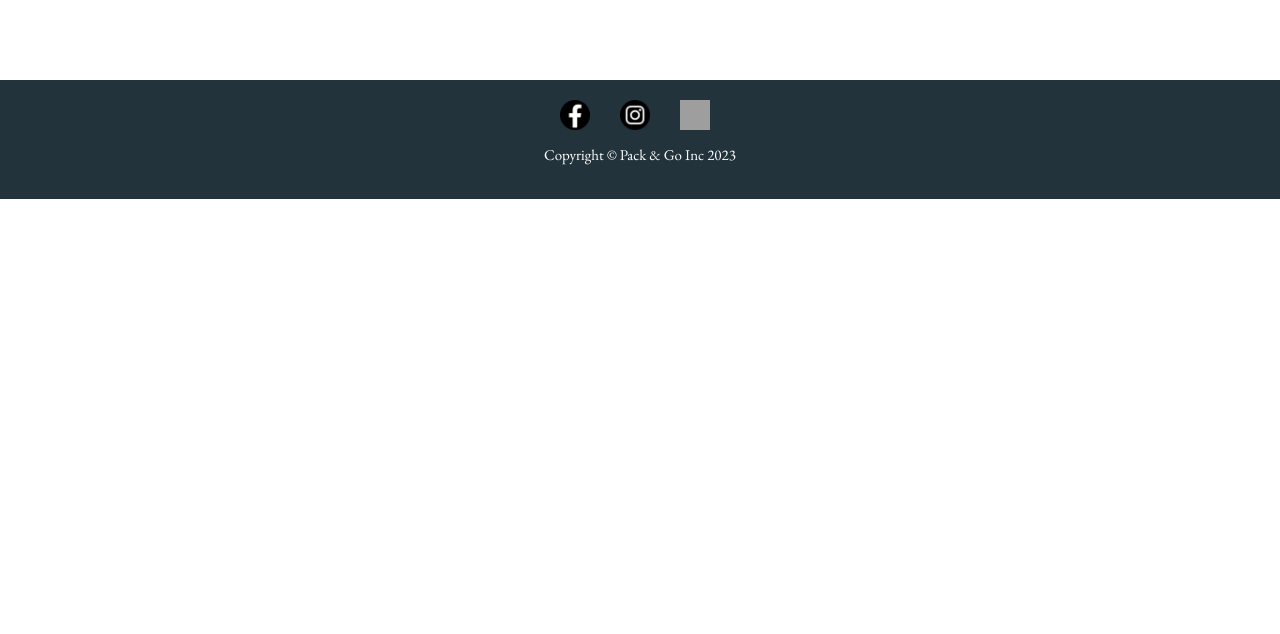
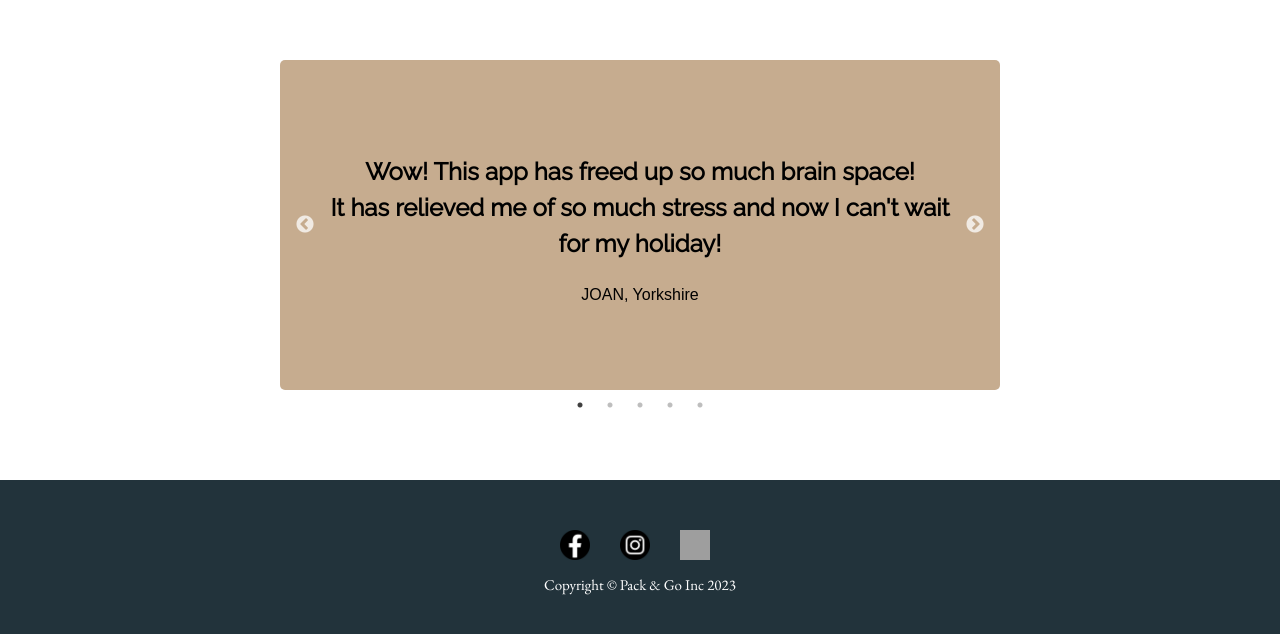
Before and after one commit to movi1/TravelBucketList, a React (Create React App) app: page / in a window 1280 px wide. Shown: the part 620-1254 px from the top of the page. Before the commit the page ends 819 px from the top, so only its background shows below. Built offline with nearby package versions, Linux system fonts and the light colour scheme; grey boxes are pictures that could not be loaded; a web font is replaced by a local one.

Commit message:
Added Testimonials Carousel Component to homepage

```diff
--- a/package.json
+++ b/package.json
@@ -12,8 +12,10 @@
     "react-map-gl": "^7.1.6",
     "react-router-dom": "^6.20.0",
     "react-scripts": "^5.0.1",
+    "react-slick": "^0.29.0",
     "react-social-icons": "^6.7.0",
     "react-test-renderer": "^18.2.0",
+    "slick-carousel": "^1.8.1",
     "web-vitals": "^2.1.4"
   },
   "scripts": {
--- a/src/App.js
+++ b/src/App.js
@@ -1,6 +1,7 @@
 import React from 'react';
 import { Routes, Route } from 'react-router-dom';
 import { Header } from './components/header/header';
+import TestimonialsCarousel from './components/testimonials/testimonials';
 import { AboutUs } from './components/about-us/about-us';
 import { Footer } from './components/footer/footer';
 import { MapSearch } from './components/map/MapSearch';
@@ -17,7 +18,13 @@ function App() {
 
       {/* UNCOMMENT THE ROUTES BELOW AS WE START BUILDING EACH PAGE */}
       <Routes>
-        <Route path="/" element={<Home />} />
+        <Route path="/" element={
+          <>
+            <Home />
+            <TestimonialsCarousel />
+          </>
+          }
+        />
         <Route path="/about" element={<AboutUs />} />
         <Route path="/pack-your-list" />
         <Route path="/bucket-list" element={<BucketList />} />
--- a/src/components/footer/footer.css
+++ b/src/components/footer/footer.css
@@ -2,10 +2,11 @@
 
 .footer {
   background-color: #22333b;
-  padding: 20px;
+  padding: 30px;
+  padding-top: 50px;
   text-align: center;
   color: #fff;
-  margin-top: 20px; /* Add margin at the top to create space */
+  margin-top: 90px; /* Add margin at the top to create space */
 }
 
 .footer-icons {
--- /dev/null
+++ b/src/components/testimonials/testimonials.css
@@ -0,0 +1,23 @@
+/* testimonials.css */
+
+h3 {
+    font-family: "Raleway", sans-serif;
+    font-size: 1.5rem;
+    line-height: 1.5;
+}
+
+
+.testimonials-container {
+    background-color: #c6ac8f;
+    padding: 0px 40px;
+    width: 50%;
+    margin: 0 auto;
+    text-align: center;
+    border-radius: 5px;
+    margin-bottom: 50px;
+  }
+
+.testimonial-slide {
+    padding: 70px 0;
+    text-align: center;
+}
--- /dev/null
+++ b/src/components/testimonials/testimonials.js
@@ -0,0 +1,43 @@
+import React from 'react';
+import Slider from 'react-slick';
+import "slick-carousel/slick/slick.css";
+import "slick-carousel/slick/slick-theme.css";
+import './testimonials.css';
+
+function TestimonialsCarousel() {
+  var settings = {
+    dots: true,
+    infinite: true,
+    speed: 500,
+    slidesToShow: 1,
+    slidesToScroll: 1
+  };
+  return (
+    <div className="testimonials-container">
+      <Slider {...settings} className='testimonials-carousel'>
+        <div className='testimonial-slide'>
+          <h3>Wow! This app has freed up so much brain space! <br></br>It has relieved me of so much stress and now I can't wait for my holiday!</h3>
+          <p>JOAN, Yorkshire</p>
+        </div>
+        <div className='testimonial-slide'>
+          <h3>I love knowing my packing list is sorted, <br></br>and I don't have to worry about forgetting anything!</h3>
+          <p>DAVID, Cardiff</p>
+        </div>
+        <div className='testimonial-slide'>
+          <h3>I get travel anxiety, so knowing I have everything I need for my trip is a load off my mind. <br></br>Love this app!</h3>
+          <p>MEREDITH, Seattle</p>
+        </div>
+        <div className='testimonial-slide'>
+          <h3>The worst thing about going on holiday is packing...<br></br>this app is a godsend!</h3>
+          <p>PRIYA, Crewe</p>
+        </div>
+        <div className='testimonial-slide'>
+          <h3>This app has meant I have one less thing to worry about... <br></br>10/10</h3>
+          <p>WINSTON, Los Angeles</p>
+        </div>
+      </Slider>
+    </div>
+  );
+};
+
+export default TestimonialsCarousel;
```
Also changed, not shown: 1 other file (tests, documents, lock files or other folders).
